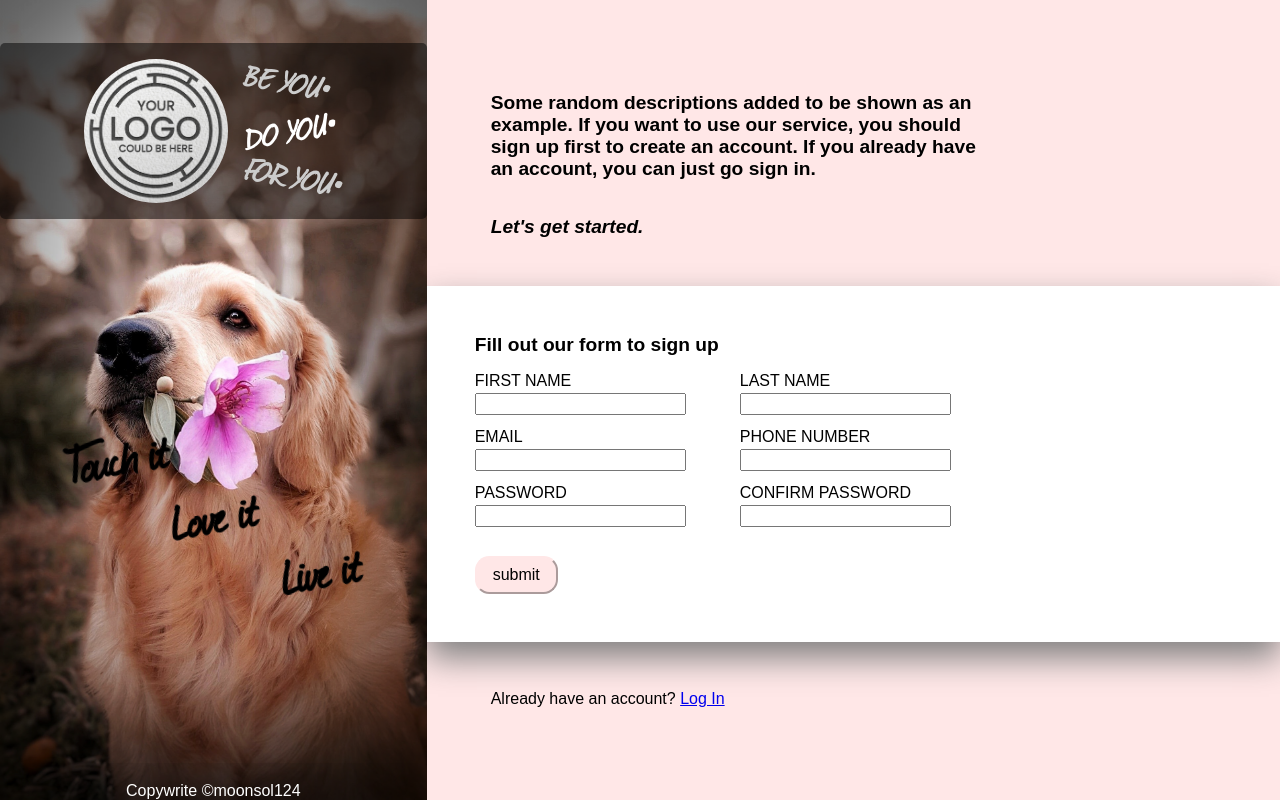
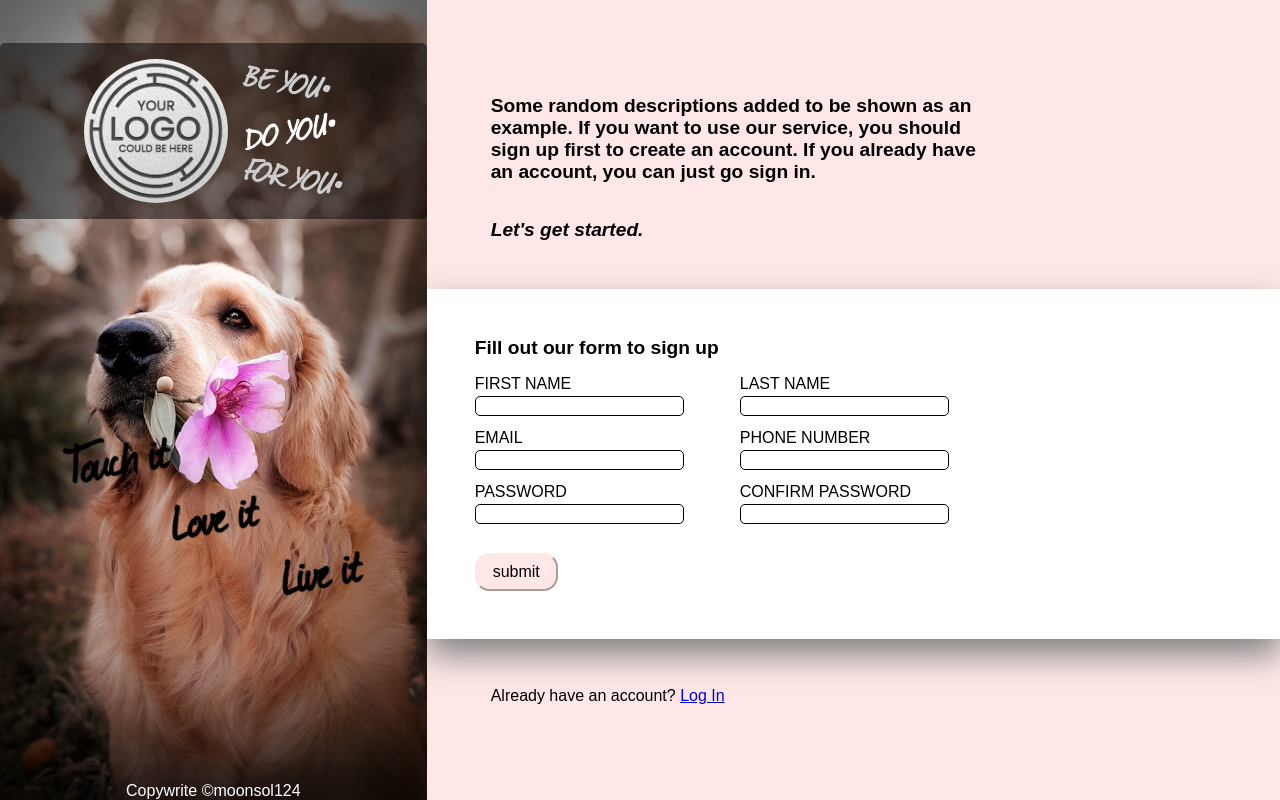
Before and after one commit to moonsol124/signup-form-TOP, a plain HTML site: page index.html in a window 1280 px wide. Drawn offline with Linux system fonts and the light colour scheme.

Commit message:
adding style to form

```diff
--- a/style.css
+++ b/style.css
@@ -157,6 +157,13 @@ input:valid+span::after {
 input {
     margin-top: 0.2rem;
     display: block;
+    border-radius: 5px;
+    border: solid 1.7px black;
+}
+
+input:focus {
+    outline: none;
+    border: solid 1.7px rgb(255, 0, 43);
 }
 
 button {
```
